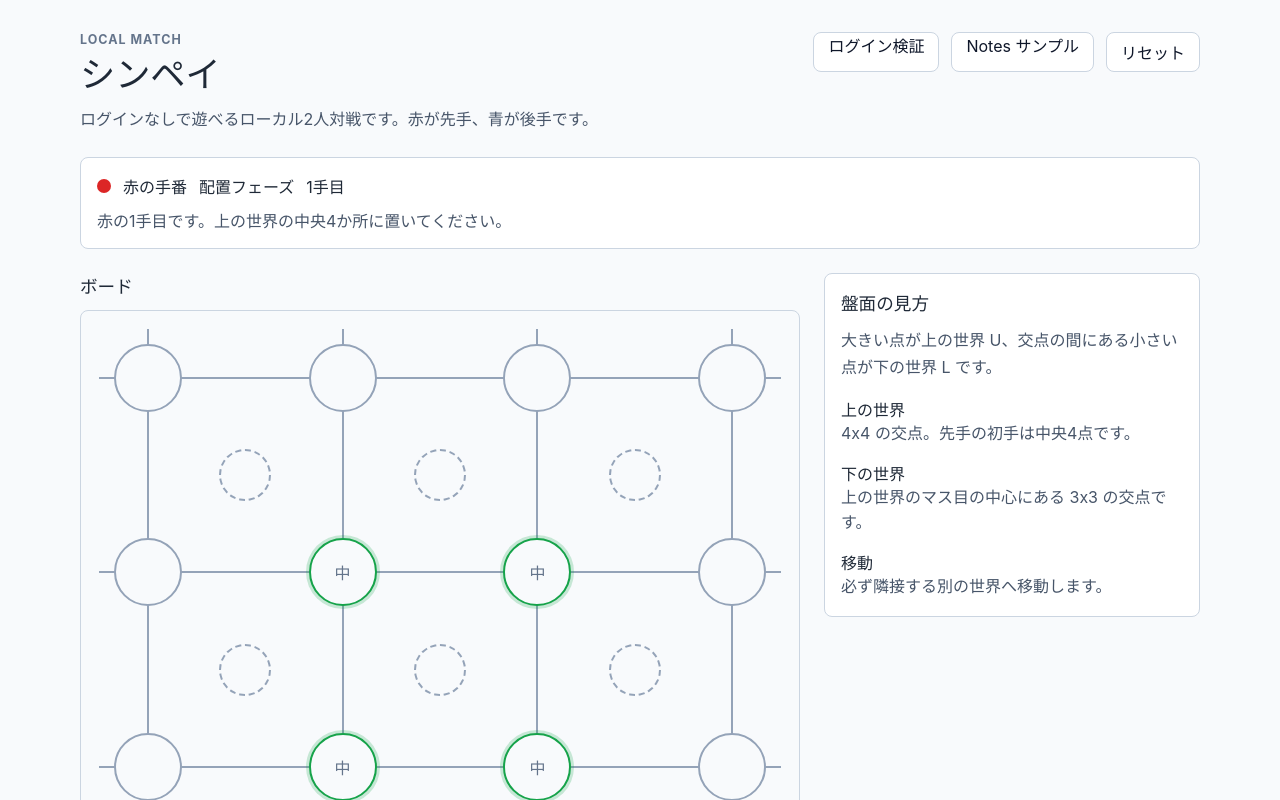
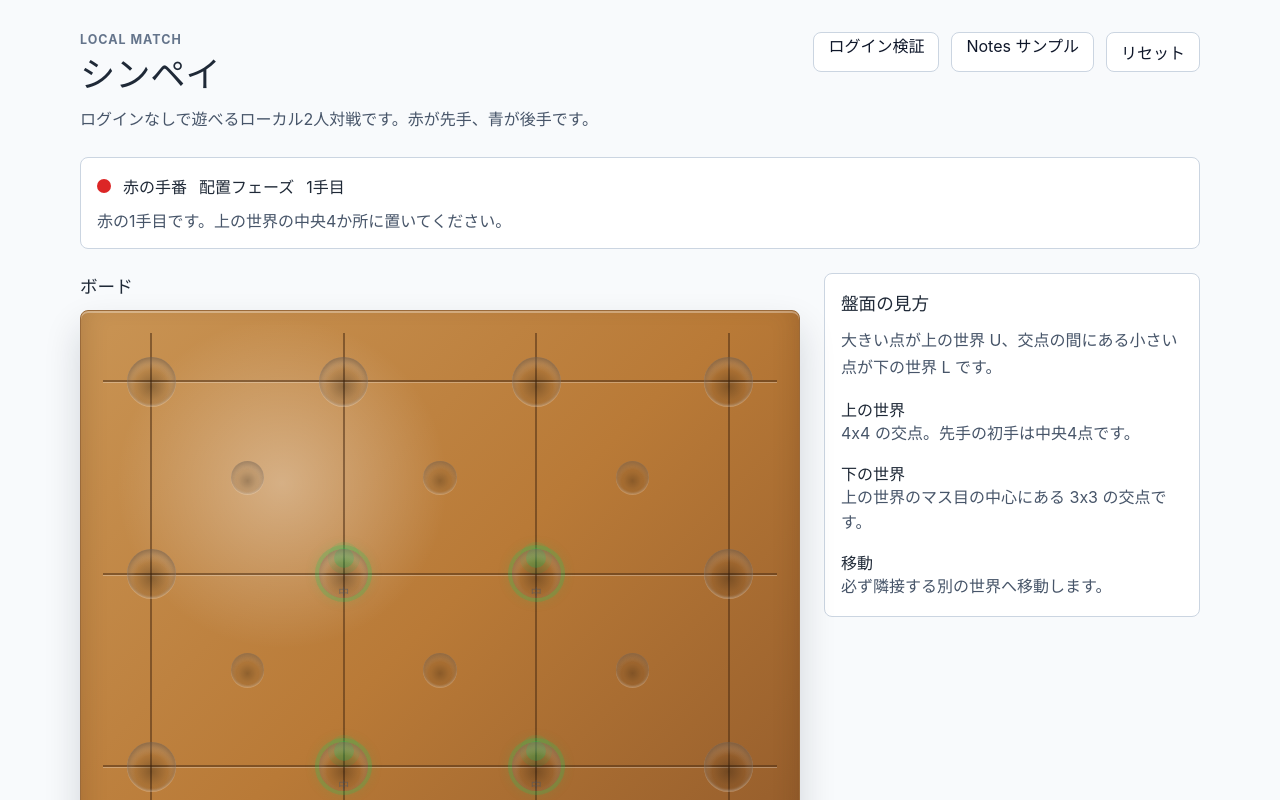
Before and after one commit to kapitantan/amplify_simpei, a React (Vite) app: page / in a window 1280 px wide. Shown: the top 800 px of the page. Built offline with nearby package versions, Linux system fonts and the light colour scheme; no server answers; what aws-amplify would draw is missing.

Commit message:
feat: add realistic Simpei piece interactions

```diff
--- a/src/App.css
+++ b/src/App.css
@@ -130,18 +130,25 @@
   grid-template-rows: repeat(7, minmax(0, 1fr));
   gap: 0;
   aspect-ratio: 1;
-  border: 1px solid #cbd5e1;
+  border: 1px solid #9a6a3a;
   border-radius: 8px;
-  background: #f8fafc;
-  padding: 18px;
+  background:
+    radial-gradient(circle at 28% 24%, rgba(255, 255, 255, 0.35), transparent 22%),
+    linear-gradient(135deg, #c99454 0%, #b97a37 46%, #8a5428 100%);
+  box-shadow:
+    inset 0 2px 0 rgba(255, 255, 255, 0.32),
+    inset 0 -12px 26px rgba(69, 37, 12, 0.22),
+    0 18px 36px rgba(15, 23, 42, 0.16);
+  padding: 22px;
   overflow: hidden;
 }
 
 .board-line {
   z-index: 0;
   display: block;
-  background: #94a3b8;
+  background: rgba(73, 43, 18, 0.52);
   pointer-events: none;
+  box-shadow: 0 1px 0 rgba(255, 255, 255, 0.28);
 }
 
 .board-line.horizontal {
@@ -158,62 +165,202 @@
 
 .board-point {
   z-index: 1;
+  position: relative;
+  display: grid;
+  place-items: center;
   place-self: center;
   aspect-ratio: 1;
   width: min(68px, 72%);
   min-width: 36px;
-  border: 2px solid #94a3b8;
+  border: 0;
   border-radius: 999px;
-  background: #f8fafc;
+  background: transparent;
   color: #64748b;
   font: inherit;
   font-weight: 700;
   cursor: pointer;
-  transition: border-color 120ms ease, box-shadow 120ms ease, transform 120ms ease;
+  transform: translateY(0) scale(1);
+  transition: transform 150ms ease-out, filter 150ms ease-out;
 }
 
 .board-point.lower-point {
   width: min(52px, 58%);
   min-width: 30px;
-  border-style: dashed;
   font-size: 0.86rem;
+}
+
+.point-hole {
+  position: absolute;
+  inset: 14%;
+  border-radius: 999px;
+  background:
+    radial-gradient(circle at 50% 60%, rgba(0, 0, 0, 0.28), rgba(0, 0, 0, 0.08) 42%, rgba(255, 255, 255, 0.24) 74%);
+  box-shadow:
+    inset 0 3px 7px rgba(45, 25, 9, 0.48),
+    inset 0 -1px 2px rgba(255, 255, 255, 0.28),
+    0 1px 0 rgba(255, 255, 255, 0.24);
+}
+
+.lower-point .point-hole {
+  inset: 18%;
+  opacity: 0.86;
 }
 
 .board-point:hover {
   transform: translateY(-1px);
 }
 
-.board-point.occupied {
-  color: #ffffff;
+.board-point.cell-selected {
+  transform: scale(1.06);
+  filter: drop-shadow(0 0 9px rgba(255, 255, 255, 0.42));
 }
 
-.board-point.red {
-  background: #dc2626;
-  border-color: #991b1b;
+.board-point.legal-target .point-hole {
+  box-shadow:
+    inset 0 3px 7px rgba(45, 25, 9, 0.38),
+    0 0 0 4px rgba(34, 197, 94, 0.22),
+    0 0 14px rgba(34, 197, 94, 0.26);
 }
 
-.board-point.blue {
-  background: #2563eb;
-  border-color: #1d4ed8;
+.target-marker {
+  width: 36%;
+  aspect-ratio: 1;
+  border-radius: 999px;
+  background: rgba(34, 197, 94, 0.38);
+  box-shadow: 0 0 0 6px rgba(34, 197, 94, 0.12);
+  animation: target-pop 160ms ease-out;
 }
 
-.board-point.legal-target {
-  border-color: #16a34a;
-  box-shadow: 0 0 0 3px rgba(22, 163, 74, 0.22);
+.piece {
+  position: relative;
+  z-index: 2;
+  display: grid;
+  place-items: center;
+  width: 84%;
+  aspect-ratio: 1;
+  border-radius: 999px;
+  transform-style: preserve-3d;
+  filter: drop-shadow(0 9px 8px rgba(39, 25, 14, 0.35));
+  animation: piece-land 140ms ease-out;
 }
 
-.board-point.selected {
-  border-color: #f59e0b;
-  box-shadow: 0 0 0 4px rgba(245, 158, 11, 0.32);
+.lower-point .piece {
+  width: 88%;
 }
 
-.board-point.movable:not(.selected) {
-  box-shadow: inset 0 0 0 3px rgba(245, 158, 11, 0.5);
+.piece-head {
+  position: absolute;
+  inset: 0;
+  display: grid;
+  place-items: center;
+  border-radius: 999px;
+  color: rgba(255, 255, 255, 0.92);
+  font-size: 0.8rem;
+  font-weight: 800;
+  text-shadow: 0 1px 2px rgba(0, 0, 0, 0.35);
+  box-shadow:
+    inset 0 3px 4px rgba(255, 255, 255, 0.42),
+    inset 0 -7px 10px rgba(0, 0, 0, 0.25),
+    0 2px 0 rgba(0, 0, 0, 0.22);
 }
 
-.board-point.forced {
-  border-color: #111827;
-  box-shadow: 0 0 0 4px rgba(15, 23, 42, 0.28);
+.piece-stem {
+  position: absolute;
+  inset: 63% 24% -10%;
+  z-index: -1;
+  border-radius: 0 0 999px 999px;
+  background: rgba(0, 0, 0, 0.22);
+  box-shadow: inset 0 -4px 8px rgba(0, 0, 0, 0.2);
+}
+
+.board-point.red .piece-head {
+  background:
+    radial-gradient(circle at 33% 24%, #fecaca 0 11%, transparent 12%),
+    radial-gradient(circle at 42% 32%, #f87171, #dc2626 52%, #991b1b 100%);
+}
+
+.board-point.blue .piece-head {
+  background:
+    radial-gradient(circle at 33% 24%, #bfdbfe 0 11%, transparent 12%),
+    radial-gradient(circle at 42% 32%, #60a5fa, #2563eb 52%, #1e3a8a 100%);
+}
+
+.board-point.selected .piece {
+  animation: none;
+  transform: translateY(-6px) scale(1.08);
+  filter:
+    drop-shadow(0 14px 14px rgba(39, 25, 14, 0.42))
+    drop-shadow(0 0 10px rgba(245, 158, 11, 0.45));
+}
+
+.board-point.selected::after,
+.board-point.movable:not(.selected)::after,
+.board-point.winning::after {
+  content: "";
+  position: absolute;
+  inset: -8%;
+  border-radius: 999px;
+  pointer-events: none;
+}
+
+.board-point.selected::after {
+  border: 3px solid rgba(245, 158, 11, 0.92);
+  box-shadow: 0 0 18px rgba(245, 158, 11, 0.45);
+}
+
+.board-point.movable:not(.selected)::after {
+  border: 2px solid rgba(245, 158, 11, 0.58);
+}
+
+.board-point.placed .piece {
+  animation: piece-place 230ms ease-out;
+}
+
+.board-point.moved .piece {
+  animation: piece-slide-land 230ms ease-in-out;
+}
+
+.board-point.relocated .piece {
+  animation: piece-relocate 460ms ease-in-out;
+  z-index: 5;
+}
+
+.board-point.forced .piece {
+  animation: piece-captured 360ms ease-in-out infinite;
+  filter:
+    drop-shadow(0 10px 10px rgba(39, 25, 14, 0.38))
+    drop-shadow(0 0 16px rgba(255, 255, 255, 0.5));
+}
+
+.board-point.invalid {
+  animation: invalid-shake 190ms ease-in-out;
+}
+
+.board-point.invalid .point-hole {
+  box-shadow:
+    inset 0 3px 7px rgba(45, 25, 9, 0.38),
+    0 0 0 4px rgba(239, 68, 68, 0.28),
+    0 0 18px rgba(239, 68, 68, 0.34);
+}
+
+.board-point.winning .piece {
+  animation: winning-pulse 760ms ease-in-out infinite;
+  filter:
+    drop-shadow(0 10px 12px rgba(39, 25, 14, 0.34))
+    drop-shadow(0 0 18px rgba(250, 204, 21, 0.7));
+}
+
+.board-point.winning::after {
+  border: 3px solid rgba(250, 204, 21, 0.88);
+  box-shadow: 0 0 22px rgba(250, 204, 21, 0.58);
+}
+
+.point-label {
+  position: relative;
+  z-index: 2;
+  color: rgba(71, 85, 105, 0.55);
+  font-size: 0.68rem;
+  pointer-events: none;
 }
 
 .board-legend {
@@ -297,3 +444,118 @@
     width: min(100%, calc(100vw - 32px)) !important;
   }
 }
+
+@keyframes target-pop {
+  0% {
+    opacity: 0;
+    transform: scale(0.7);
+  }
+  100% {
+    opacity: 1;
+    transform: scale(1);
+  }
+}
+
+@keyframes piece-place {
+  0% {
+    opacity: 0;
+    transform: translateY(-18px) scale(0.92);
+  }
+  70% {
+    opacity: 1;
+    transform: translateY(3px) scale(1.04);
+  }
+  100% {
+    transform: translateY(0) scale(1);
+  }
+}
+
+@keyframes piece-slide-land {
+  0% {
+    transform: translateY(-8px) scale(1.08);
+  }
+  70% {
+    transform: translateY(1px) scale(0.98);
+  }
+  100% {
+    transform: translateY(0) scale(1);
+  }
+}
+
+@keyframes piece-land {
+  0% {
+    transform: scale(1.08);
+  }
+  100% {
+    transform: scale(1);
+  }
+}
+
+@keyframes piece-captured {
+  0% {
+    transform: translateX(0);
+    filter: brightness(1);
+  }
+  20% {
+    transform: translateX(-3px);
+  }
+  40% {
+    transform: translateX(3px);
+    filter: brightness(1.35);
+  }
+  60% {
+    transform: translateX(-2px);
+  }
+  80% {
+    transform: translateX(2px);
+  }
+  100% {
+    transform: translateX(0);
+    filter: brightness(1);
+  }
+}
+
+@keyframes piece-relocate {
+  0% {
+    opacity: 0.6;
+    transform: translateY(-34px) scale(1.08);
+  }
+  55% {
+    opacity: 1;
+    transform: translateY(-18px) scale(1.12);
+  }
+  82% {
+    transform: translateY(3px) scale(0.96);
+  }
+  100% {
+    transform: translateY(0) scale(1);
+  }
+}
+
+@keyframes invalid-shake {
+  0% {
+    transform: translateX(0);
+  }
+  25% {
+    transform: translateX(-4px);
+  }
+  50% {
+    transform: translateX(4px);
+  }
+  75% {
+    transform: translateX(-2px);
+  }
+  100% {
+    transform: translateX(0);
+  }
+}
+
+@keyframes winning-pulse {
+  0%,
+  100% {
+    transform: translateY(0) scale(1);
+  }
+  50% {
+    transform: translateY(-5px) scale(1.08);
+  }
+}
--- a/src/game/simpei.js
+++ b/src/game/simpei.js
@@ -58,6 +58,7 @@ export function createInitialGame() {
     phase: "placement",
     pendingForcedMove: null,
     winner: null,
+    winningLine: null,
     message: "赤の1手目です。上の世界の中央4か所に置いてください。",
   };
 }
@@ -234,9 +235,25 @@ export function forceMovePiece(state, toId) {
 }
 
 export function hasExactWinningLine(board, player, world) {
-  return getWinningLines(world).some(({ ids, extensions }) => {
+  return Boolean(getExactWinningLine(board, player, world));
+}
+
+export function getExactWinningLine(board, player, world) {
+  const winningLine = getWinningLines(world).find(({ ids, extensions }) => {
     return ids.every((id) => board[id] === player) && extensions.every((id) => board[id] !== player);
   });
+
+  return winningLine?.ids ?? null;
+}
+
+function getExactWinningLineContaining(board, player, world, positionId) {
+  const winningLine = getWinningLines(world).find(({ ids, extensions }) => {
+    return ids.includes(positionId)
+      && ids.every((id) => board[id] === player)
+      && extensions.every((id) => board[id] !== player);
+  });
+
+  return winningLine?.ids ?? null;
 }
 
 export function findSandwichedPieces(board, player, causedById = null) {
@@ -269,16 +286,16 @@ export function findSandwichedPieces(board, player, causedById = null) {
 }
 
 function finishTurnAction(state, player, actionPositionId) {
-  const winner = Object.values(WORLDS).some((world) => (
-    hasExactWinningLineContaining(state.board, player, world, actionPositionId)
-  ))
-    ? player
-    : null;
+  const winningLine = Object.values(WORLDS)
+    .map((world) => getExactWinningLineContaining(state.board, player, world, actionPositionId))
+    .find(Boolean) ?? null;
+  const winner = winningLine ? player : null;
 
   if (winner) {
     return {
       ...state,
       winner,
+      winningLine,
       message: `${getPlayerLabel(winner)}の勝ちです。`,
     };
   }
@@ -296,14 +313,6 @@ function finishTurnAction(state, player, actionPositionId) {
   }
 
   return switchTurn(state);
-}
-
-function hasExactWinningLineContaining(board, player, world, positionId) {
-  return getWinningLines(world).some(({ ids, extensions }) => {
-    return ids.includes(positionId)
-      && ids.every((id) => board[id] === player)
-      && extensions.every((id) => board[id] !== player);
-  });
 }
 
 function switchTurn(state, completedActionMessage = "") {
--- a/src/pages/GamePage.jsx
+++ b/src/pages/GamePage.jsx
@@ -1,4 +1,4 @@
-import { useMemo, useState } from "react";
+import { useEffect, useMemo, useRef, useState } from "react";
 import {
   PLAYERS,
   POSITIONS,
@@ -18,6 +18,13 @@ import {
 export default function GamePage() {
   const [game, setGame] = useState(() => createInitialGame());
   const [selectedPiece, setSelectedPiece] = useState(null);
+  const [uiEffect, setUiEffect] = useState({
+    locked: false,
+    action: null,
+    invalidTarget: null,
+    selectedCell: null,
+  });
+  const effectTimeoutRef = useRef(null);
 
   const legalPlacementTargets = useMemo(() => new Set(getLegalPlacementTargets(game)), [game]);
   const forcedMoveTargets = useMemo(() => new Set(getForcedMoveTargets(game)), [game]);
@@ -26,6 +33,46 @@ export default function GamePage() {
     selectedPiece ? new Set(getLegalMoveTargets(game, selectedPiece)) : new Set()
   ), [game, selectedPiece]);
   const forcedPiece = game.pendingForcedMove?.pieces[0] ?? null;
+
+  useEffect(() => {
+    return () => {
+      window.clearTimeout(effectTimeoutRef.current);
+    };
+  }, []);
+
+  function playEffect(action, durationMs) {
+    window.clearTimeout(effectTimeoutRef.current);
+    setUiEffect({
+      locked: durationMs > 0,
+      action,
+      invalidTarget: null,
+      selectedCell: action?.id ?? null,
+    });
+    effectTimeoutRef.current = window.setTimeout(() => {
+      setUiEffect((current) => ({
+        ...current,
+        locked: false,
+        action: null,
+      }));
+    }, durationMs);
+  }
+
+  function showInvalidTarget(positionId) {
+    window.clearTimeout(effectTimeoutRef.current);
+    setUiEffect((current) => ({
+      ...current,
+      locked: false,
+      action: null,
+      invalidTarget: positionId,
+      selectedCell: positionId,
+    }));
+    effectTimeoutRef.current = window.setTimeout(() => {
+      setUiEffect((current) => ({
+        ...current,
+        invalidTarget: null,
+      }));
+    }, 220);
+  }
 
   function updateGame(nextGame) {
     setGame(nextGame);
@@ -40,33 +87,75 @@ export default function GamePage() {
   }
 
   function handlePointClick(positionId) {
-    if (game.winner) {
+    if (game.winner || uiEffect.locked) {
       return;
     }
 
     if (game.pendingForcedMove) {
+      if (!forcedMoveTargets.has(positionId)) {
+        showInvalidTarget(positionId);
+        return;
+      }
+
       updateGame(forceMovePiece(game, positionId));
+      playEffect({ type: "relocated", id: positionId }, 460);
       return;
     }
 
     if (game.phase === "placement") {
-      updateGame(placePiece(game, positionId));
+      if (!legalPlacementTargets.has(positionId)) {
+        showInvalidTarget(positionId);
+        updateGame(placePiece(game, positionId));
+        return;
+      }
+
+      const nextGame = placePiece(game, positionId);
+      updateGame(nextGame);
+      playEffect({ type: "placed", id: positionId }, nextGame.pendingForcedMove ? 380 : 240);
       return;
     }
 
     if (game.board[positionId] === game.currentPlayer) {
-      setSelectedPiece(movablePieces.has(positionId) ? positionId : null);
+      if (!movablePieces.has(positionId)) {
+        showInvalidTarget(positionId);
+        setSelectedPiece(null);
+        return;
+      }
+
+      setSelectedPiece(positionId);
+      setUiEffect((current) => ({
+        ...current,
+        selectedCell: positionId,
+        invalidTarget: null,
+      }));
       return;
     }
 
     if (selectedPiece) {
-      updateGame(movePiece(game, selectedPiece, positionId));
+      if (!legalMoveTargets.has(positionId)) {
+        showInvalidTarget(positionId);
+        updateGame(movePiece(game, selectedPiece, positionId));
+        return;
+      }
+
+      const nextGame = movePiece(game, selectedPiece, positionId);
+      updateGame(nextGame);
+      playEffect({ type: "moved", id: positionId }, nextGame.pendingForcedMove ? 380 : 240);
+      return;
     }
+
+    showInvalidTarget(positionId);
   }
 
   function resetGame() {
     setGame(createInitialGame());
     setSelectedPiece(null);
+    setUiEffect({
+      locked: false,
+      action: null,
+      invalidTarget: null,
+      selectedCell: null,
+    });
   }
 
   function handlePass() {
@@ -116,6 +205,7 @@ export default function GamePage() {
           forcedMoveTargets={forcedMoveTargets}
           forcedPieceId={forcedPiece?.from}
           movablePieces={movablePieces}
+          uiEffect={uiEffect}
           onPointClick={handlePointClick}
         />
         <BoardLegend />
@@ -147,6 +237,7 @@ function IntegratedBoard({
   forcedMoveTargets,
   forcedPieceId,
   movablePieces,
+  uiEffect,
   onPointClick,
 }) {
   return (
@@ -181,6 +272,10 @@ function IntegratedBoard({
             || legalMoveTargets.has(id)
             || forcedMoveTargets.has(id);
           const isMovable = movablePieces.has(id);
+          const isInvalid = uiEffect.invalidTarget === id;
+          const isSelectedCell = uiEffect.selectedCell === id;
+          const isRecentAction = uiEffect.action?.id === id;
+          const isWinningPoint = game.winningLine?.includes(id);
           const label = `${getWorldLabel(world)} ${row + 1}行 ${col + 1}列`;
           const gridPosition = getBoardGridPosition(world, row, col);
 
@@ -195,6 +290,10 @@ function IntegratedBoard({
                 isForcedPiece ? "forced" : "",
                 isLegalTarget ? "legal-target" : "",
                 isMovable ? "movable" : "",
+                isInvalid ? "invalid" : "",
+                isSelectedCell ? "cell-selected" : "",
+                isRecentAction ? uiEffect.action.type : "",
+                isWinningPoint ? "winning" : "",
                 world === WORLDS.UPPER ? "upper-point" : "lower-point",
               ].filter(Boolean).join(" ")}
               style={{
@@ -204,7 +303,15 @@ function IntegratedBoard({
               onClick={() => onPointClick(id)}
               aria-label={occupant ? `${label}: ${getPlayerLabel(occupant)}の駒` : `${label}: 空き`}
             >
-              <span>{occupant ? getPlayerLabel(occupant) : getPointLabel(world, row, col)}</span>
+              <span className="point-hole" />
+              {isLegalTarget && !occupant && <span className="target-marker" />}
+              {occupant && (
+                <span className="piece">
+                  <span className="piece-head">{getPlayerLabel(occupant)}</span>
+                  <span className="piece-stem" />
+                </span>
+              )}
+              {!occupant && <span className="point-label">{getPointLabel(world, row, col)}</span>}
             </button>
           );
         })}
```
Also changed, not shown: 1 other file (tests, documents, lock files or other folders).
